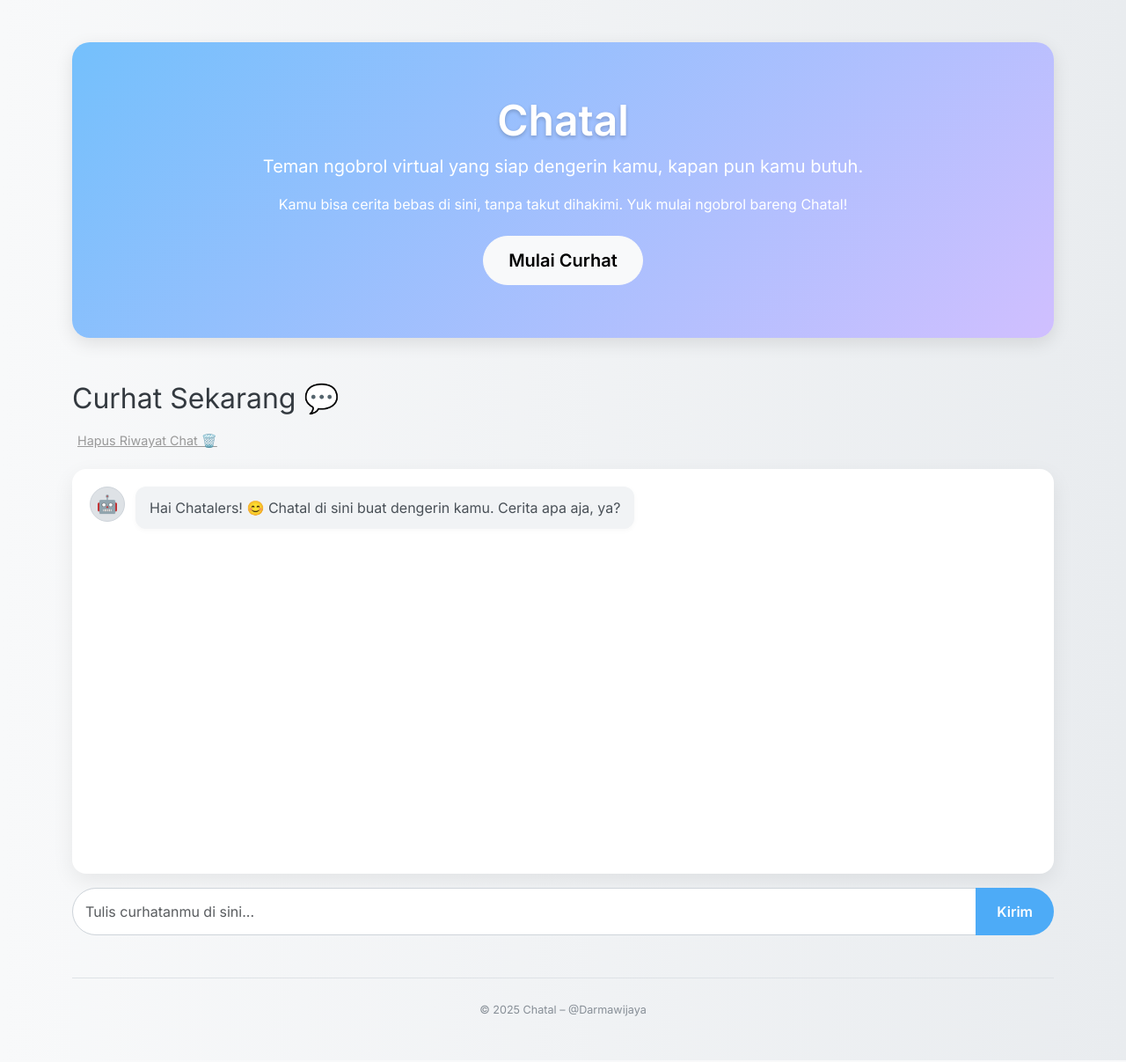
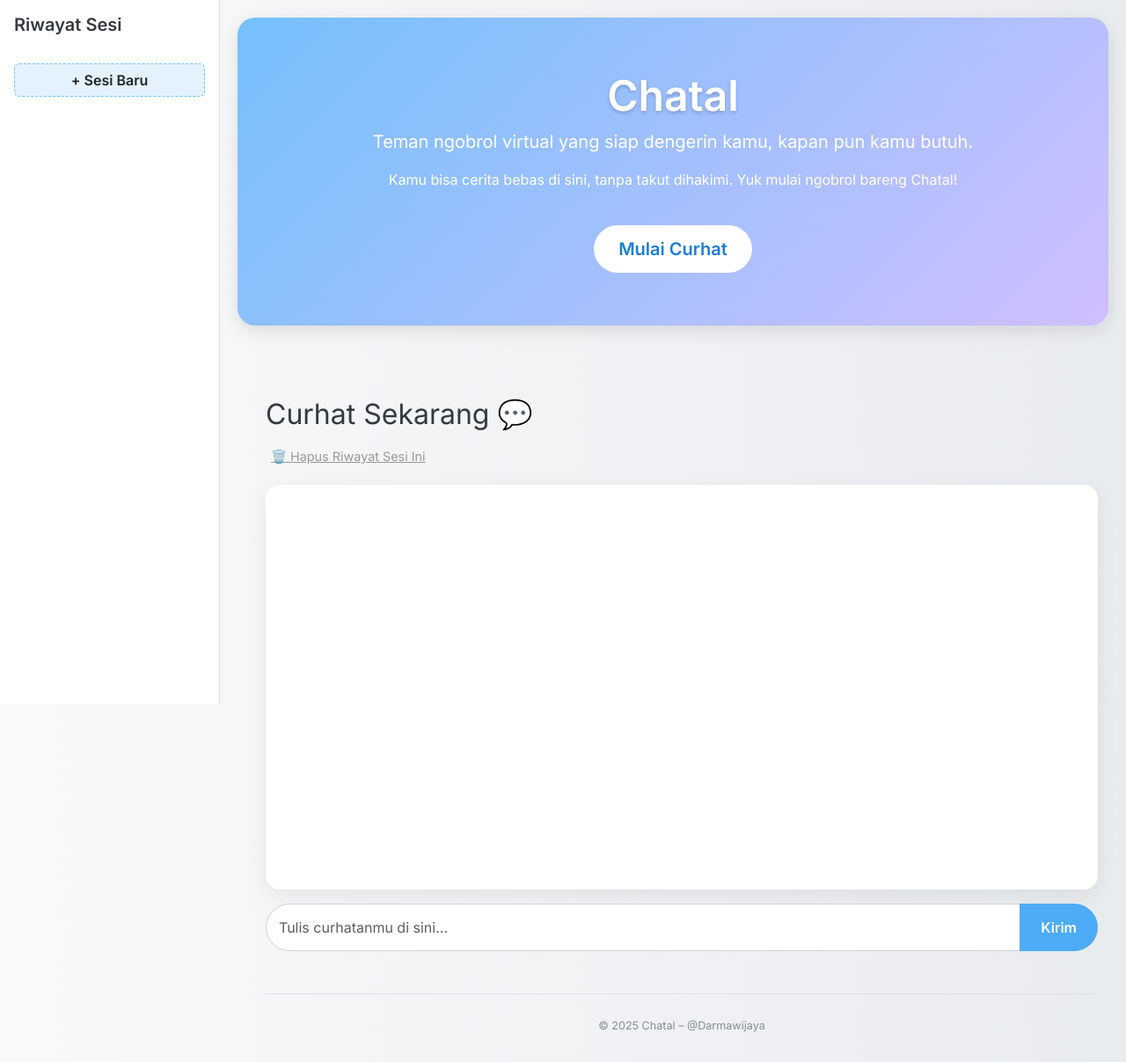
Before and after one commit to darmawijaya1/chatalai, a Flask app: page /chat in a window 1280 px wide. Shown: the whole page at 88% size. Run offline with Flask 3, Linux system fonts and the light colour scheme.

Commit message:
Update chat.html

```diff
--- a/templates/chat/chat.html
+++ b/templates/chat/chat.html
@@ -2,23 +2,67 @@
 <html lang="id">
 <head>
   <meta charset="UTF-8" />
+  <meta charset="UTF-8" />
   <meta name="dicoding:email" content="adarmawijaya7@gmail.com" />
   <meta name="dicoding:email" content="khaerullatif21@gmail.com" />
   <meta name="dicoding:email" content="prdnmhmdh@gmail.com" />
+  <meta name="viewport" content="width=device-width, initial-scale=1" />
   <title>Chatal – Chat Kesehatan Mental</title>
-    <link
-      href="https://cdn.jsdelivr.net/npm/bootstrap@5.3.2/dist/css/bootstrap.min.css"
-      rel="stylesheet"
-    />
-    <link
-      href="https://fonts.googleapis.com/css2?family=Inter:wght@400;600&display=swap"
-      rel="stylesheet"
-    />
+  <link href="https://cdn.jsdelivr.net/npm/bootstrap@5.3.2/dist/css/bootstrap.min.css" rel="stylesheet" />
+  <link href="https://fonts.googleapis.com/css2?family=Inter:wght@400;600&display=swap" rel="stylesheet" />
   <style>
     body {
       font-family: "Inter", sans-serif;
       background: linear-gradient(to right, #f8f9fa, #e9ecef);
       color: #343a40;
+      margin: 0;
+    }
+
+    .sidebar {
+      width: 250px;
+      background: #ffffff;
+      border-right: 1px solid #dee2e6;
+      height: 100vh;
+      position: fixed;
+      top: 0;
+      left: 0;
+      padding: 1rem;
+      overflow-y: auto;
+    }
+
+    .sidebar h5 {
+      font-weight: 600;
+      margin-bottom: 1rem;
+    }
+
+    .session-list {
+      list-style: none;
+      padding: 0;
+    }
+
+    .session-list li {
+      padding: 8px 12px;
+      margin-bottom: 6px;
+      border-radius: 6px;
+      cursor: pointer;
+      background-color: #f8f9fa;
+      overflow: hidden;
+      white-space: nowrap;
+      text-overflow: ellipsis;
+    }
+
+    .session-list li.active,
+    .session-list li:hover {
+      background-color: #d0ebff;
+      color: #1c7ed6;
+    }
+
+    .new-session-btn {
+      width: 100%;
+      margin-top: 1rem;
+      border: 1px dashed #74c0fc;
+      background: #e3f2fd;
+      font-weight: 600;
     }
 
     .hero {
@@ -26,9 +70,9 @@
       padding: 60px 20px;
       text-align: center;
       border-radius: 20px;
-        margin-bottom: 50px;
       color: #ffffff;
       box-shadow: 0 6px 20px rgba(0, 0, 0, 0.1);
+      margin: 20px 20px 50px 270px;
     }
 
     .hero h1 {
@@ -42,11 +86,19 @@
       padding: 12px 28px;
       border-radius: 50px;
       transition: all 0.3s ease-in-out;
+      background: #ffffff;
+      color: #1c7ed6;
+      border: none;
+      margin-top: 1rem;
     }
 
     .hero .btn:hover {
-        background-color: #f8f9fa;
-        color: #1c7ed6;
+      background-color: #f1f3f5;
+    }
+
+    .main {
+      margin-left: 270px;
+      padding: 2rem;
     }
 
     #chat-box {
@@ -56,7 +108,6 @@
       border-radius: 16px;
       padding: 20px;
       box-shadow: 0 8px 24px rgba(0, 0, 0, 0.07);
-        transition: all 0.3s ease-in-out;
     }
 
     .user,
@@ -93,22 +144,12 @@
     .user .message-content {
       background-color: #e7f5ff;
       color: #1c7ed6;
-        align-self: flex-end;
       margin-left: auto;
     }
 
     .bot .message-content {
       background-color: #f1f3f5;
       color: #495057;
-      }
-
-      #chat-box::-webkit-scrollbar {
-        width: 8px;
-      }
-
-      #chat-box::-webkit-scrollbar-thumb {
-        background: #ced4da;
-        border-radius: 4px;
     }
 
     .input-group textarea {
@@ -131,15 +172,6 @@
       background-color: #339af0;
     }
 
-      footer {
-        font-size: 0.9rem;
-        color: #868e96;
-        border-top: 1px solid #dee2e6;
-        padding-top: 1.5rem;
-        margin-top: 3rem;
-        text-align: center;
-      }
-
     .clear-chat-btn {
       display: inline-block;
       margin-bottom: 20px;
@@ -154,9 +186,26 @@
     .clear-chat-btn:hover {
       color: #dc3545;
     }
+
+    footer {
+      font-size: 0.9rem;
+      color: #868e96;
+      border-top: 1px solid #dee2e6;
+      padding-top: 1.5rem;
+      margin-top: 3rem;
+      text-align: center;
+    }
   </style>
 </head>
-  <body class="container py-5">
+<body>
+
+  <!-- Sidebar -->
+  <div class="sidebar">
+    <h5>Riwayat Sesi</h5>
+    <ul class="session-list" id="session-list"></ul>
+    <button class="btn new-session-btn" onclick="createNewSession()">+ Sesi Baru</button>
+  </div>
+
   <!-- Hero Section -->
   <section class="hero">
     <h1 class="display-5 fw-bold">Chatal</h1>
@@ -165,10 +214,10 @@
     <a href="#chat-section" class="btn btn-light btn-lg">Mulai Curhat</a>
   </section>
 
-    <!-- Chat Section -->
-    <section id="chat-section" class="mb-5">
+  <!-- Main Chat Area -->
+  <div class="main" id="chat-section">
     <h2 class="mb-3">Curhat Sekarang 💬</h2>
-      <button class="clear-chat-btn" onclick="clearChat()">Hapus Riwayat Chat 🗑️</button>
+    <button class="clear-chat-btn" onclick="clearCurrentSession()">🗑️ Hapus Riwayat Sesi Ini</button>
     <div id="chat-box" class="mb-3"></div>
 
     <div class="input-group mb-4">
@@ -180,25 +229,64 @@
       ></textarea>
       <button class="btn btn-primary" onclick="sendMessage()">Kirim</button>
     </div>
-    </section>
 
     <footer>
       <small>© 2025 Chatal – @Darmawijaya</small>
     </footer>
+  </div>
 
   <script>
     const chatBox = document.getElementById("chat-box");
     const userInput = document.getElementById("user-input");
+    const sessionList = document.getElementById("session-list");
 
-      // Load chat history from localStorage
-      window.onload = () => {
-        const history = JSON.parse(localStorage.getItem("chatHistory")) || [];
-        history.forEach((msg) => appendMessage(msg.sender, msg.message));
+    let sessions = JSON.parse(localStorage.getItem("sessions")) || {};
+    let currentSessionId = localStorage.getItem("currentSessionId") || createNewSession(true);
+    let pendingRename = false;
+
+    function createNewSession(firstTime = false) {
+      const tempId = "session_" + Date.now();
+      sessions[tempId] = [];
+      localStorage.setItem("sessions", JSON.stringify(sessions));
+      localStorage.setItem("currentSessionId", tempId);
+      currentSessionId = tempId;
+      pendingRename = !firstTime;
+      if (!firstTime) {
+        renderSessions();
+        loadSession();
+      }
+      return tempId;
+    }
+
+    function renderSessions() {
+      sessionList.innerHTML = "";
+      for (let id in sessions) {
+        const li = document.createElement("li");
+        li.textContent = id;
+        if (id === currentSessionId) li.classList.add("active");
+        li.onclick = () => {
+          currentSessionId = id;
+          localStorage.setItem("currentSessionId", id);
+          renderSessions();
+          loadSession();
+        };
+        sessionList.appendChild(li);
+      }
+    }
+
+    function loadSession() {
+      chatBox.innerHTML = "";
+      const history = sessions[currentSessionId] || [];
 
       if (history.length === 0) {
+        // hanya greet jika data history-nya benar-benar kosong
         appendMessage("bot", "Hai Chatalers! 😊 Chatal di sini buat dengerin kamu. Cerita apa aja, ya?");
+        return; // tidak perlu forEach karena kosong
       }
-      };
+
+      history.forEach(msg => appendMessage(msg.sender, msg.message));
+    }
+
 
     function appendMessage(sender, message) {
       const div = document.createElement("div");
@@ -214,23 +302,30 @@
 
       div.appendChild(avatar);
       div.appendChild(messageContent);
-
       chatBox.appendChild(div);
       chatBox.scrollTop = chatBox.scrollHeight;
 
-        saveToHistory(sender, message);
+      // Rename session
+      if (sender === "user" && pendingRename) {
+        const newId = "Sesi: " + message.slice(0, 30).replace(/\s+/g, " ").trim();
+        sessions[newId] = sessions[currentSessionId];
+        delete sessions[currentSessionId];
+        currentSessionId = newId;
+        localStorage.setItem("currentSessionId", newId);
+        pendingRename = false;
+        renderSessions();
       }
 
-      function saveToHistory(sender, message) {
-        const history = JSON.parse(localStorage.getItem("chatHistory")) || [];
-        history.push({ sender, message });
-        localStorage.setItem("chatHistory", JSON.stringify(history));
+      sessions[currentSessionId].push({ sender, message });
+      localStorage.setItem("sessions", JSON.stringify(sessions));
     }
 
-      function clearChat() {
-        localStorage.removeItem("chatHistory");
-        chatBox.innerHTML = "";
-        appendMessage("bot", "Riwayat chat sudah dihapus. Silakan mulai cerita lagi ya 😊");
+    function clearCurrentSession() {
+      if (confirm("Yakin ingin menghapus semua isi sesi ini?")) {
+        sessions[currentSessionId] = [];
+        localStorage.setItem("sessions", JSON.stringify(sessions));
+        loadSession();
+      }
     }
 
     async function sendMessage() {
@@ -256,13 +351,15 @@
       }
     }
 
-      // Support Enter to send, Shift+Enter for newline
     userInput.addEventListener("keydown", function (e) {
       if (e.key === "Enter" && !e.shiftKey) {
         e.preventDefault();
         sendMessage();
       }
     });
+
+    renderSessions();
+    loadSession();
   </script>
 </body>
 </html>
```
Lines whose indentation alone changed are shown as unchanged.
